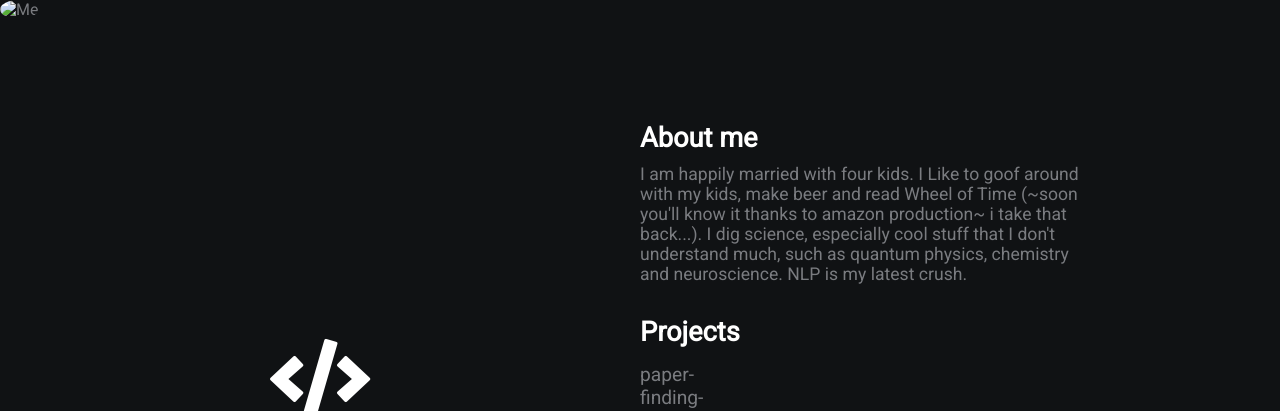
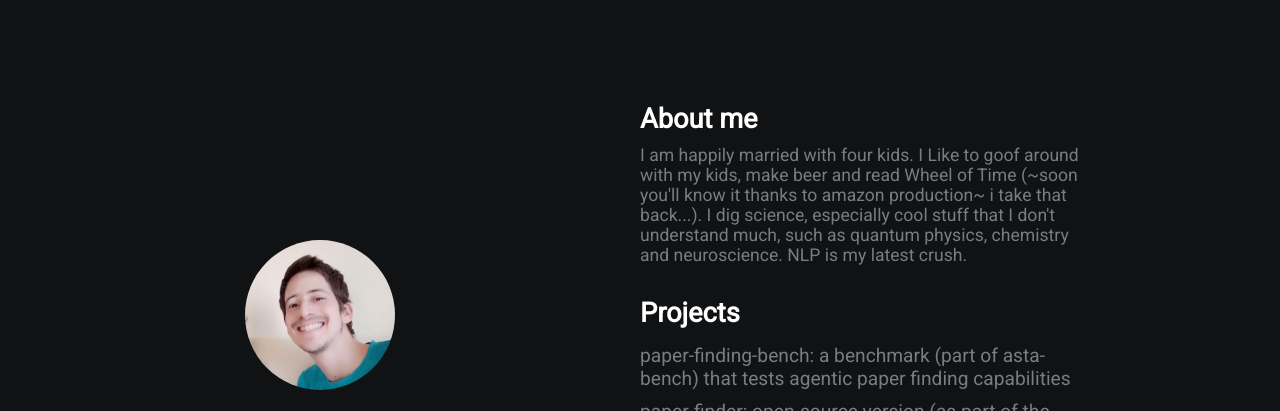
Before and after one commit to aryehgigi/aryehgigi.github.io, a plain HTML site: page index.html in a window 1280 px wide. Shown: the top 411 px of the page. Drawn offline with Linux system fonts and the light colour scheme.

Commit message:
Show profile picture, let project links use full width

```diff
--- a/index.html
+++ b/index.html
@@ -9,10 +9,9 @@
     <title>Aryeh Tiktinsky</title>
 </head>
 <body>
-	<img src="/images/aryeh-profile.jpeg" alt="Me" style="width:150px;border-radius:50%">
     <div class="grid-2">
         <div class="section-1">
-            <i class="fas fa-code fa-5x white"></i>
+            <img class="avatar" src="aryeh-profile.jpeg" alt="Aryeh Tiktinsky">
             <h2>Aryeh Tiktinsky</h2>
             <p>Modiin,Israel.</p>
             <a href="https://twitter.com/aryeh_tiktinsky"><i class="fab fa-twitter"></i></a>
--- a/style.css
+++ b/style.css
@@ -24,8 +24,15 @@ a{
     text-decoration: none;
 }
 /* section 1 */
+.avatar{
+    width: 150px;
+    height: 150px;
+    border-radius: 50%;
+    object-fit: cover;
+}
+
 .section-1{
-    padding-top: 40vh;
+    padding-top: 30vh;
     text-align: center;
 }
 
@@ -66,11 +73,9 @@ a{
     padding: 5px;
     font-size: 1.2rem;
     padding-left: 0;
-    width: 100px;
 }
 /* animations / utilities */
 .section-2 a:hover{
-    font-size: 1.3rem;
     color: #fff;
     cursor: pointer;
     transition: 0.2s;
```
